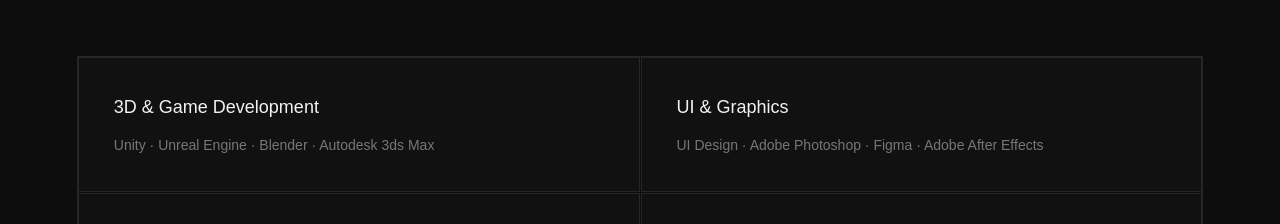
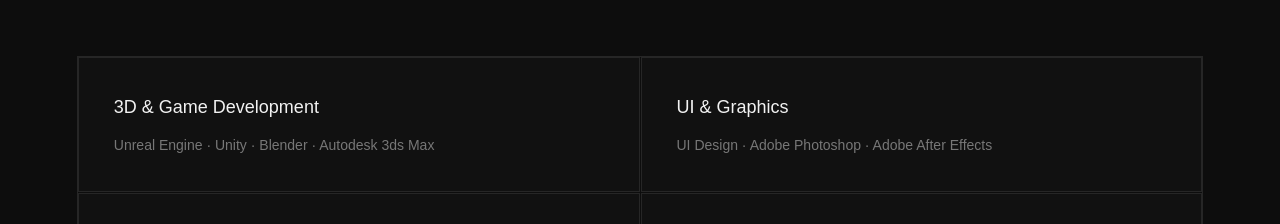
Before and after one commit to milekicdanijela30-cpu/danijela-portfolio, a plain HTML site: page index.html in a window 1280 px wide. Shown: the part 4240-4464 px from the top of the page. Drawn offline with Linux system fonts and the light colour scheme.

Commit message:
Update index.html

```diff
--- a/index.html
+++ b/index.html
@@ -378,7 +378,7 @@
                     </h3>
 
                     <p>
-                        Unity · Unreal Engine · Blender · Autodesk 3ds Max
+                        Unreal Engine · Unity · Blender · Autodesk 3ds Max
                     </p>
 
                 </div>
@@ -391,7 +391,7 @@
                     </h3>
 
                     <p>
-                        UI Design · Adobe Photoshop · Figma · Adobe After Effects
+                        UI Design · Adobe Photoshop · Adobe After Effects
                     </p>
 
                 </div>
```
